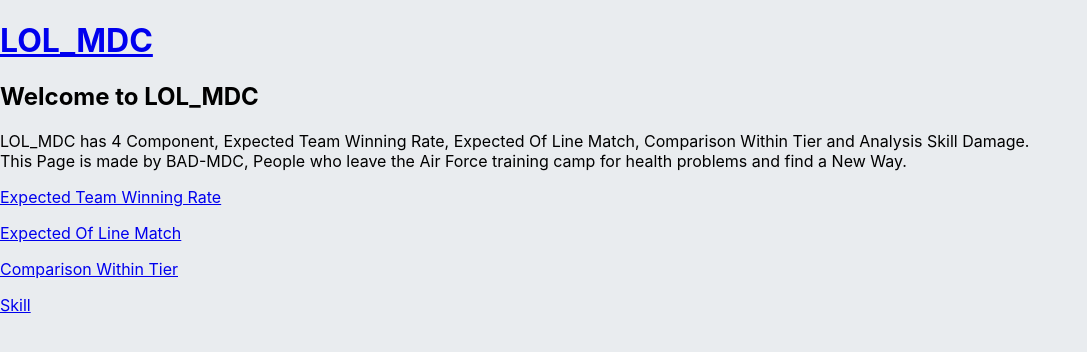
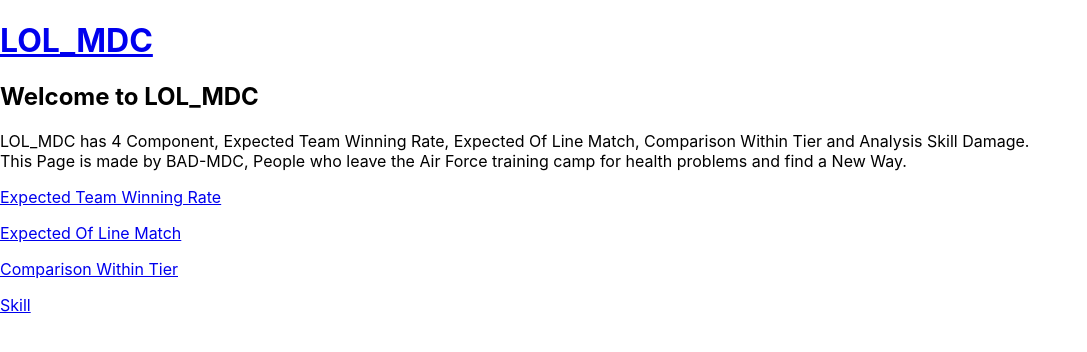
Before and after one commit to BAD-MDC/loldamagesimulator, a React (Create React App) app in the folder frontend/: page / in a window 1280 px wide. Shown: the top 352 px of the page, without its empty margins (0-1087 px from the left). Built offline with nearby package versions, Linux system fonts and the light colour scheme; the HTML template or start-up script is replaced by a standard one.

Commit message:
Edit App.js

```diff
--- a/frontend/src/App.js
+++ b/frontend/src/App.js
@@ -3,17 +3,10 @@ import './App.css';
 import {useState} from 'react';
 
 import React from 'react';
-import { createGlobalStyle } from 'styled-components';
 
 //import "bootstrap/dist/css/bootstrap.min.css";
 
 //import ItemSearch from './ItemSearch';
-
-const GlobalStyle = createGlobalStyle`
-  body {
-    background: #e9ecef;
-  }
-`;
 
 function Header(){
   return <header>
@@ -150,7 +143,6 @@ function App() {
 
   return (
     <div>
-      <GlobalStyle/>
       <Header></Header>
       <Article1></Article1>
       <Article2></Article2>
```
